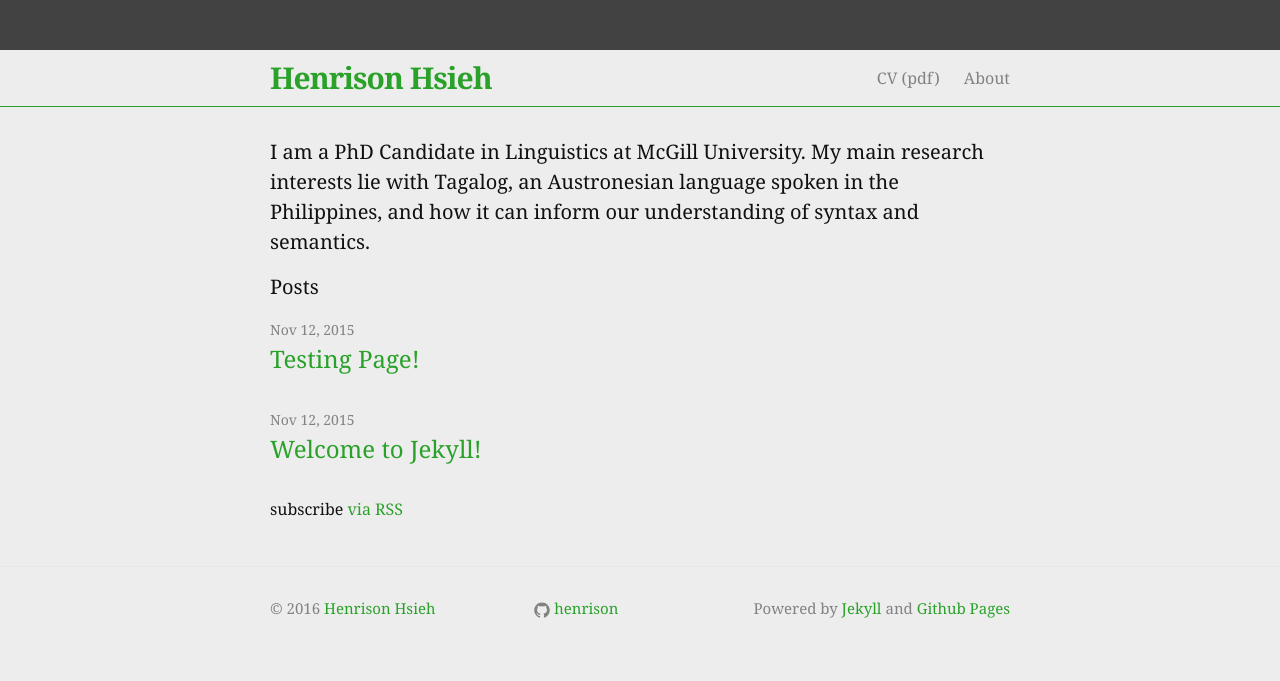
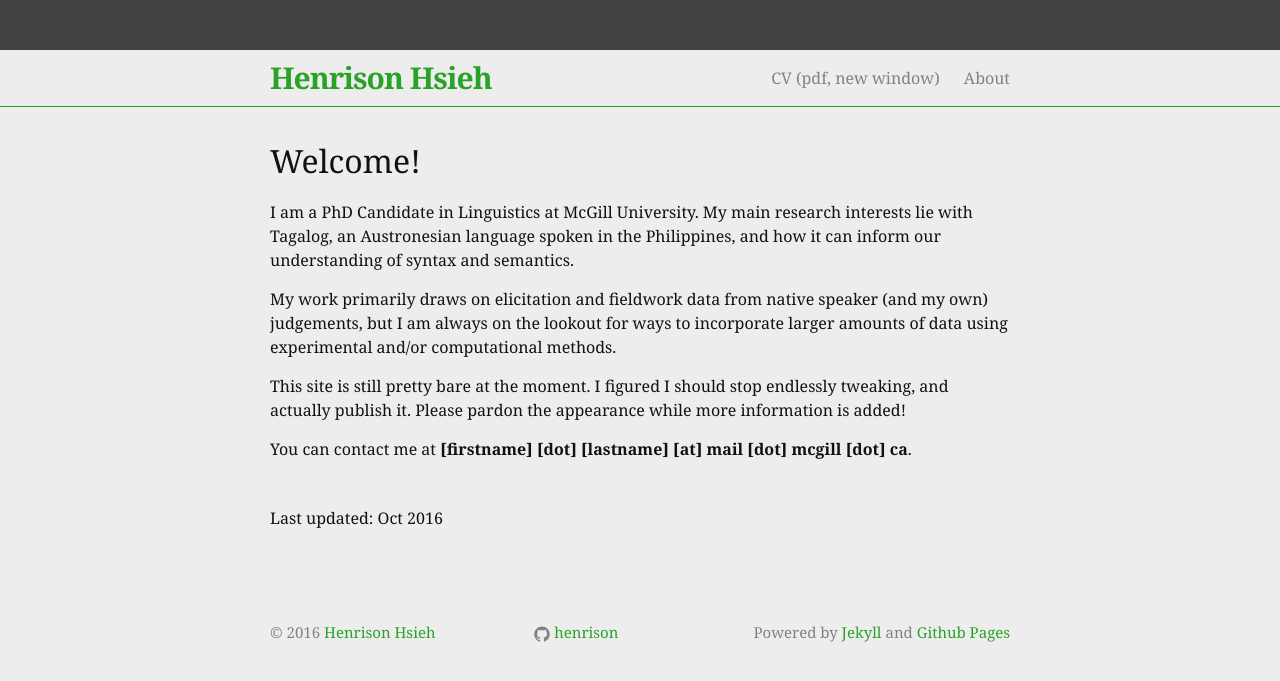
Before and after one commit to henrison/henrison.github.io, a Jekyll site: the page built from index.html, in a window 1280 px wide. Shown: the top 681 px of the page. Built offline with Jekyll 4.4.1, drawn with Linux system fonts in a browser that asks for light colours.

Commit message:
update home page and add last updated

```diff
--- a/_config.yml
+++ b/_config.yml
@@ -10,6 +10,7 @@ description: > # this means to ignore newlines until "baseurl:"
 # Google search results) and in your feed.xml site description.
 baseurl: "" # the subpath of your site, e.g. /blog/
 # url: "http://yourdomain.com" # the base hostname & protocol for your site
+last_updated: October 2016
 # twitter_username: jekyllrb
 github_username:  henrison
 
--- a/_includes/footer.html
+++ b/_includes/footer.html
@@ -9,10 +9,6 @@
         <p class="text">
           &copy; 2016 <a href="{{ site.baseurl }}/">Henrison Hsieh</a>
         </p>
-<!--         <ul class="contact-list">
-          <li>{{ site.title }}</li>
-          <li><a href="mailto:{{ site.email }}">{{ site.email }}</a></li>
-        </ul> -->
       </div>
 
       <div class="footer-col  footer-col-2">
--- a/_includes/header.html
+++ b/_includes/header.html
@@ -20,7 +20,7 @@
           {% endcomment %}
           <a class="page-link" href="{{ site.baseurl }}/">Home</a>
         {% endif %}
-          <a class="page-link" target="_blank" href="{{ site.baseurl }}/hsieh-cv.pdf">CV (pdf)</a>
+          <a class="page-link" target="_blank" href="{{ site.baseurl }}/hsieh-cv.pdf">CV (pdf, new window)</a>
         {% for page in site.pages %}
           {% if page.title %}
             <a class="page-link" href="{{ page.url | prepend: site.baseurl }}">{{ page.title }}</a>
--- a/index.html
+++ b/index.html
@@ -4,8 +4,30 @@ layout: default
 
 <div class="home">
 
-  <h1 class="page-heading">{{ site.description }}</h1>
+  <h1>Welcome!</h1>
+  <p>{{ site.description }}</p>
 
+  <p>
+    My work primarily draws on elicitation and fieldwork data from native speaker (and my own) judgements, but I am always on the lookout for ways to incorporate larger amounts of data using experimental and/or computational methods.
+  </p>
+
+  <p>
+    This site is still pretty bare at the moment.
+    I figured I should stop endlessly tweaking, and actually publish it.
+    Please pardon the appearance while more information is added!
+  </p>
+
+  <p>
+    You can contact me at <b>[firstname] [dot] [lastname] [at] mail [dot] mcgill [dot] ca</b>.
+  </p>
+</div>
+
+<div class="page-content">
+  Last updated: {{ site.last_updated | date: "%b %Y" }}
+</div>
+
+{% comment %}
+>>> Keeping this for posterity in case I want to set up some kind of post repository
 <h1 class="page-heading">Posts</h1>
 
 <ul class="post-list">
@@ -21,5 +43,4 @@ layout: default
 </ul>
 
 <p class="rss-subscribe">subscribe <a href="{{ "/feed.xml" | prepend: site.baseurl }}">via RSS</a></p>
-
-</div>
+{% endcomment %}
```
Lines whose indentation alone changed are shown as unchanged.
